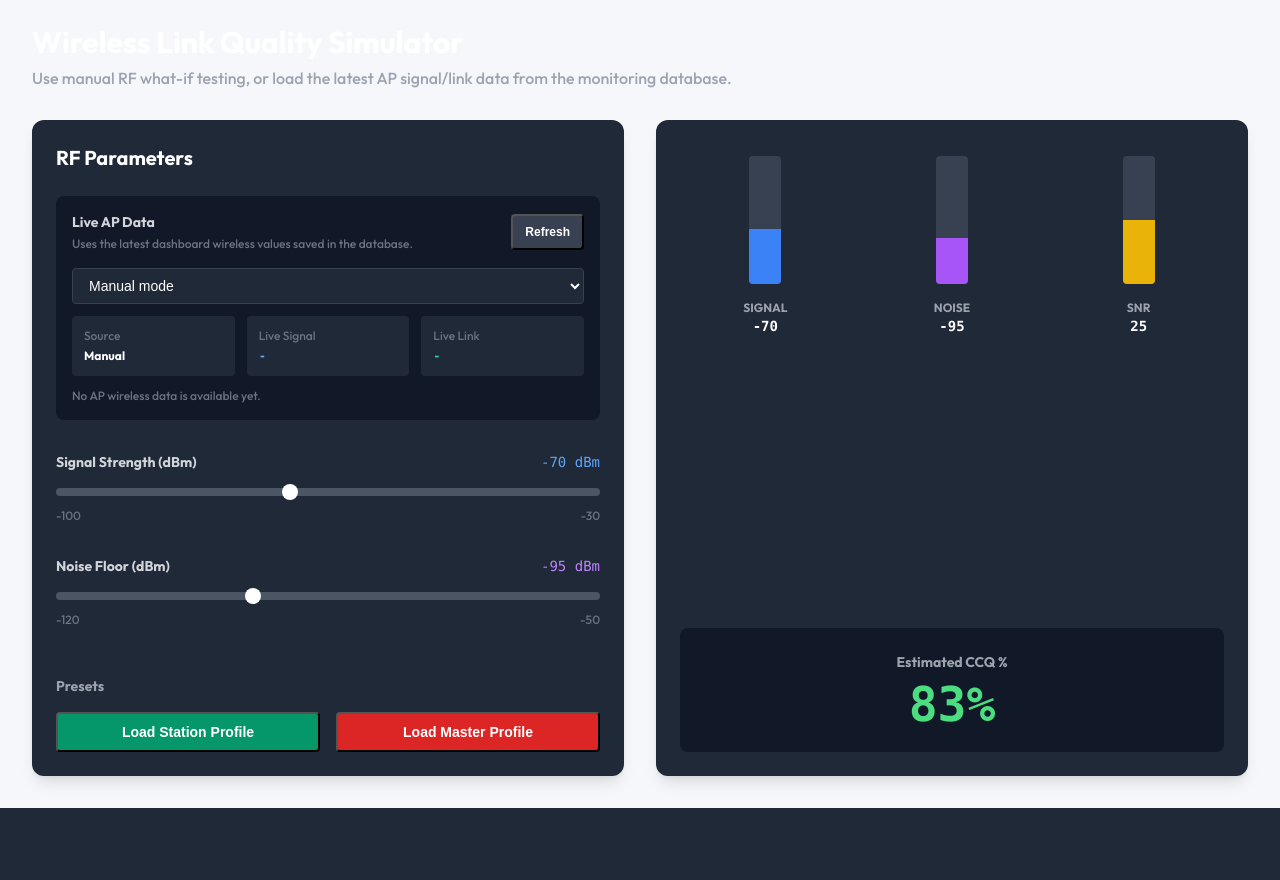
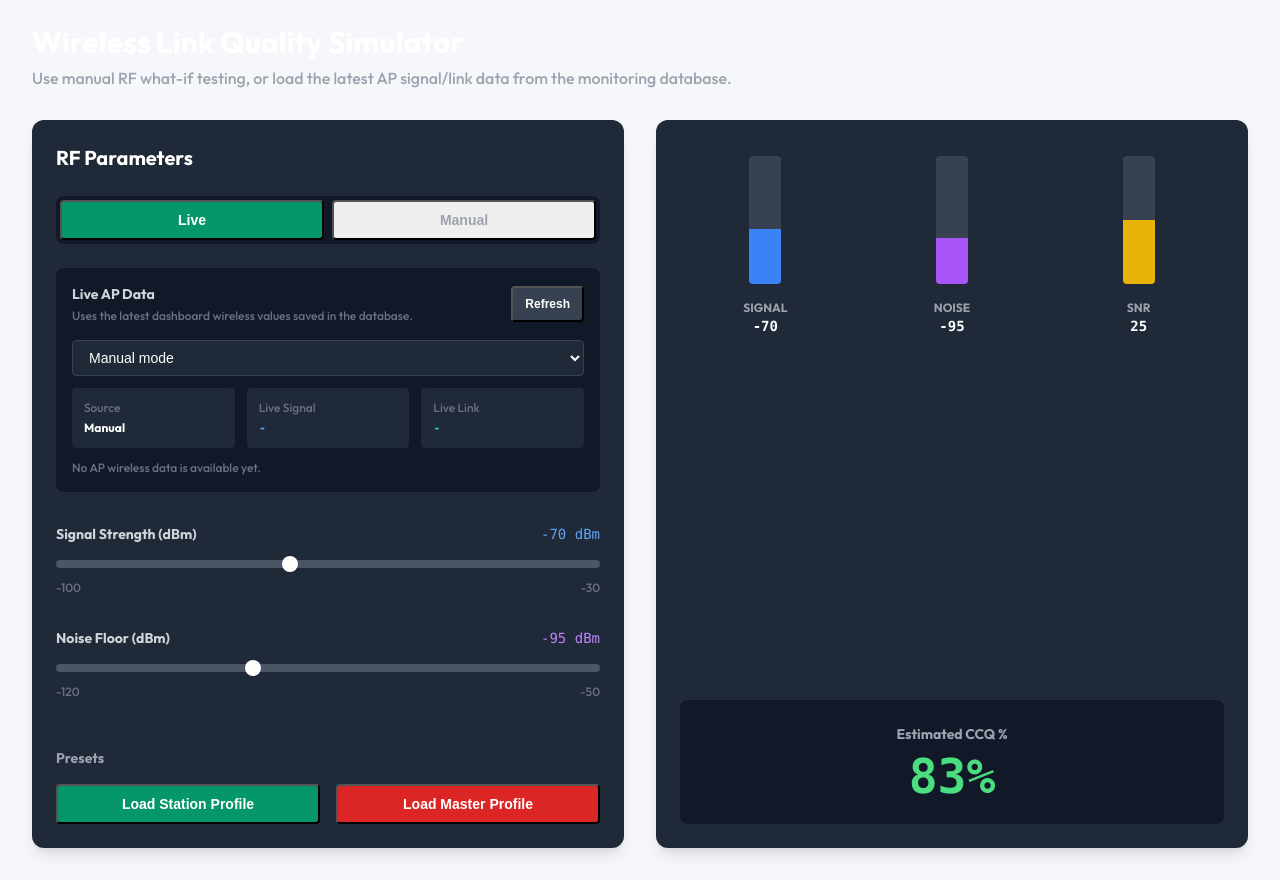
Before and after one commit to dalsuum/network-monitor, a Flask app: page /simulator in a window 1280 px wide. Shown: the part 177-1057 px from the top of the page. Before the commit the page ends 985 px from the top, so only its background shows below. Run offline with Flask 3, Linux system fonts and the light colour scheme; a user stored in the database is signed in; data that the repository does not hold is empty; some libraries are stand-ins or nearby versions.

Commit message:
Add simulator live manual mode switch

```diff
--- a/templates/simulator.html
+++ b/templates/simulator.html
@@ -68,7 +68,24 @@
         <div class="bg-gray-800 rounded-xl p-6 border border-gray-700 shadow-lg">
             <h2 class="text-xl font-bold text-white mb-6">RF Parameters</h2>
 
-            <div class="mb-8 p-4 rounded-lg bg-gray-900 border border-gray-700">
+            <div class="mb-6 grid grid-cols-2 gap-2 rounded-lg bg-gray-900 border border-gray-700 p-1">
+                <button
+                    @click="setMode('live')"
+                    class="py-2 px-3 rounded text-sm font-semibold transition"
+                    :class="mode === 'live' ? 'bg-emerald-600 text-white' : 'text-gray-400 hover:text-white hover:bg-gray-800'"
+                    type="button">
+                    Live
+                </button>
+                <button
+                    @click="setMode('manual')"
+                    class="py-2 px-3 rounded text-sm font-semibold transition"
+                    :class="mode === 'manual' ? 'bg-blue-600 text-white' : 'text-gray-400 hover:text-white hover:bg-gray-800'"
+                    type="button">
+                    Manual
+                </button>
+            </div>
+
+            <div v-if="mode === 'live'" class="mb-8 p-4 rounded-lg bg-gray-900 border border-gray-700">
                 <div class="flex items-center justify-between gap-4 mb-4">
                     <div>
                         <h3 class="text-sm font-semibold text-gray-300">Live AP Data</h3>
@@ -189,6 +206,7 @@
         setup() {
             const signal = ref(-70)
             const noise = ref(-95)
+            const mode = ref('live')
             const liveDevices = ref([])
             const selectedDeviceId = ref('')
             const selectedLiveLinkPercent = ref(null)
@@ -202,11 +220,11 @@
             })
 
             const isMasterProfile = computed(() => {
-                return !selectedDeviceId.value && signal.value === -60 && noise.value === -95
+                return mode.value === 'manual' && signal.value === -60 && noise.value === -95
             })
 
             const ccq = computed(() => {
-                if (selectedLiveLinkPercent.value !== null) {
+                if (mode.value === 'live' && selectedLiveLinkPercent.value !== null) {
                     return Math.round(selectedLiveLinkPercent.value)
                 }
                 if (isMasterProfile.value) return 10
@@ -215,7 +233,7 @@
             })
 
             const ccqLabel = computed(() => {
-                return selectedLiveLinkPercent.value !== null ? 'Live Link Quality %' : 'Estimated CCQ %'
+                return mode.value === 'live' && selectedLiveLinkPercent.value !== null ? 'Live Link Quality %' : 'Estimated CCQ %'
             })
 
             const liveSourceLabel = computed(() => {
@@ -261,6 +279,7 @@
             })
 
             const loadStationProfile = () => {
+                mode.value = 'manual'
                 selectedDeviceId.value = ''
                 selectedLiveLinkPercent.value = null
                 selectedLiveSignal.value = null
@@ -270,6 +289,7 @@
             }
 
             const loadMasterProfile = () => {
+                mode.value = 'manual'
                 selectedDeviceId.value = ''
                 selectedLiveLinkPercent.value = null
                 selectedLiveSignal.value = null
@@ -320,6 +340,28 @@
                     : `Selected ${device.name}, but no parseable wireless data was found.`
             }
 
+            const setMode = (nextMode) => {
+                mode.value = nextMode
+                if (nextMode === 'manual') {
+                    selectedDeviceId.value = ''
+                    selectedLiveLinkPercent.value = null
+                    selectedLiveSignal.value = null
+                    selectedLiveLinkText.value = ''
+                    liveStatus.value = 'Manual mode selected.'
+                    return
+                }
+
+                if (!liveDevices.value.length) {
+                    fetchLiveDevices()
+                    return
+                }
+
+                if (!selectedDeviceId.value) {
+                    selectedDeviceId.value = String(liveDevices.value[0].id)
+                }
+                applySelectedDevice()
+            }
+
             const fetchLiveDevices = async () => {
                 try {
                     const response = await fetch('{{ url_for('api_status') }}', { credentials: 'same-origin' })
@@ -336,6 +378,10 @@
                     if (!liveDevices.value.length) {
                         selectedDeviceId.value = ''
                         applySelectedDevice()
+                        return
+                    }
+
+                    if (mode.value !== 'live') {
                         return
                     }
 
@@ -360,6 +406,7 @@
             return {
                 signal,
                 noise,
+                mode,
                 liveDevices,
                 selectedDeviceId,
                 selectedLiveLinkPercent,
@@ -375,6 +422,7 @@
                 snrPercent,
                 loadStationProfile,
                 loadMasterProfile,
+                setMode,
                 fetchLiveDevices,
                 applySelectedDevice,
                 liveSourceLabel,
```
